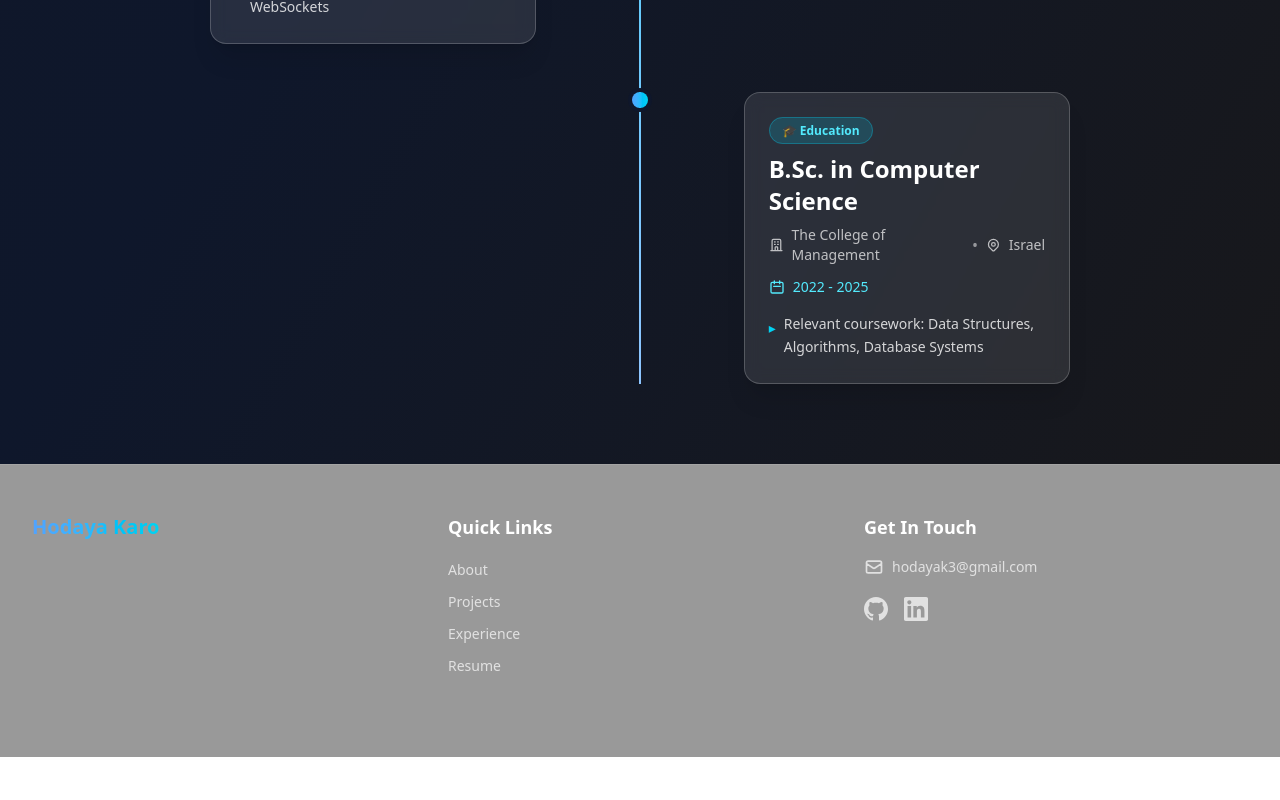
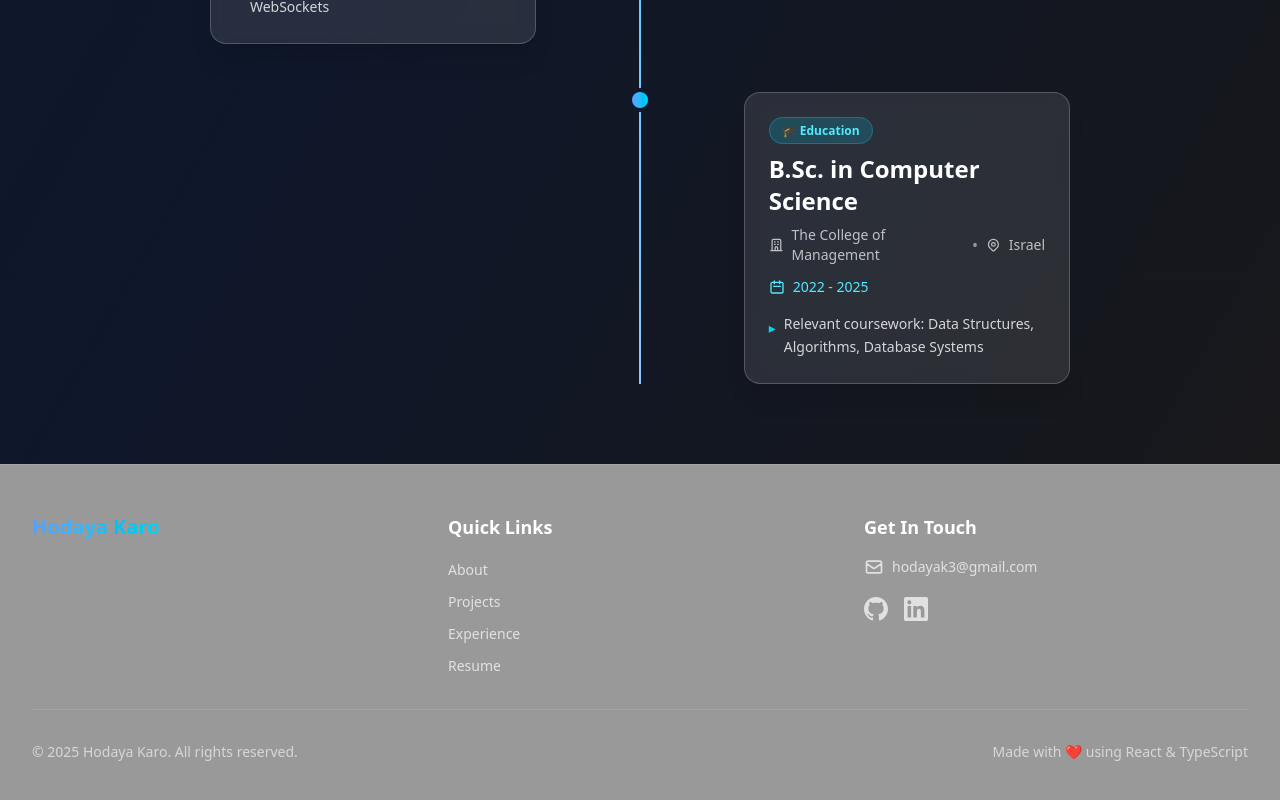
Before and after one commit to hodayakaro123/hodaya-portfolio, a React (Vite) app: page / in a window 1280 px wide. Shown: the part 5823-6623 px from the top of the page. Before the commit the page ends 6580 px from the top, so only its background shows below. Built offline with nearby package versions, Linux system fonts and the light colour scheme.

Commit message:
Fix Footer component: add missing currentYear usage

```diff
--- a/src/components/Footer.tsx
+++ b/src/components/Footer.tsx
@@ -137,6 +137,15 @@ const Footer: React.FC = () => {
             </div>
           </div>
         </div>
+
+        <div className="border-t border-white/10 pt-8 flex flex-col md:flex-row justify-between items-center">
+          <p className="text-white/60 text-sm mb-4 md:mb-0">
+            © {currentYear} Hodaya Karo. All rights reserved.
+          </p>
+          <p className="text-white/60 text-sm">
+            Made with <span className="text-blue-400">❤️</span> using React & TypeScript
+          </p>
+        </div>
       </div>
     </footer>
   );
```
